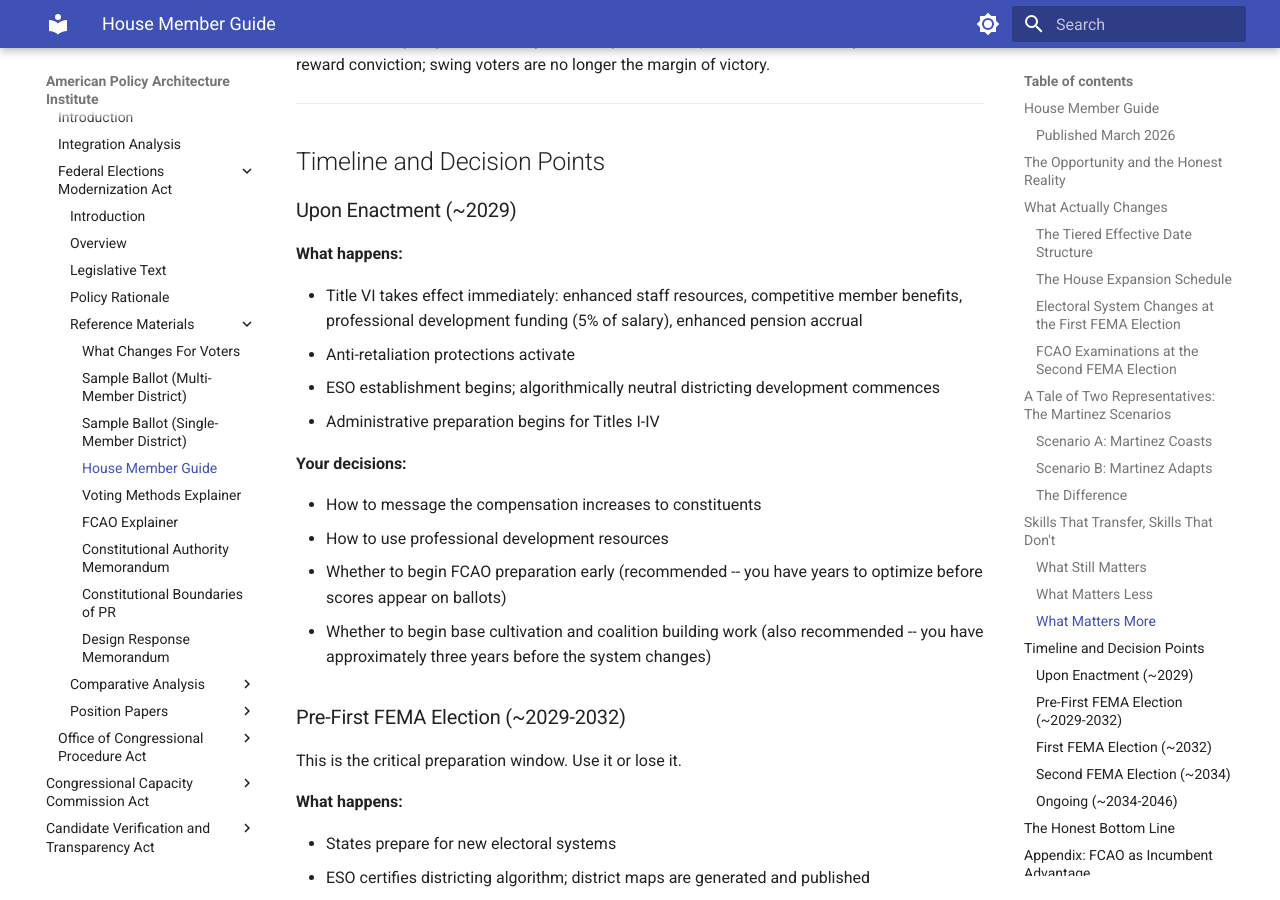
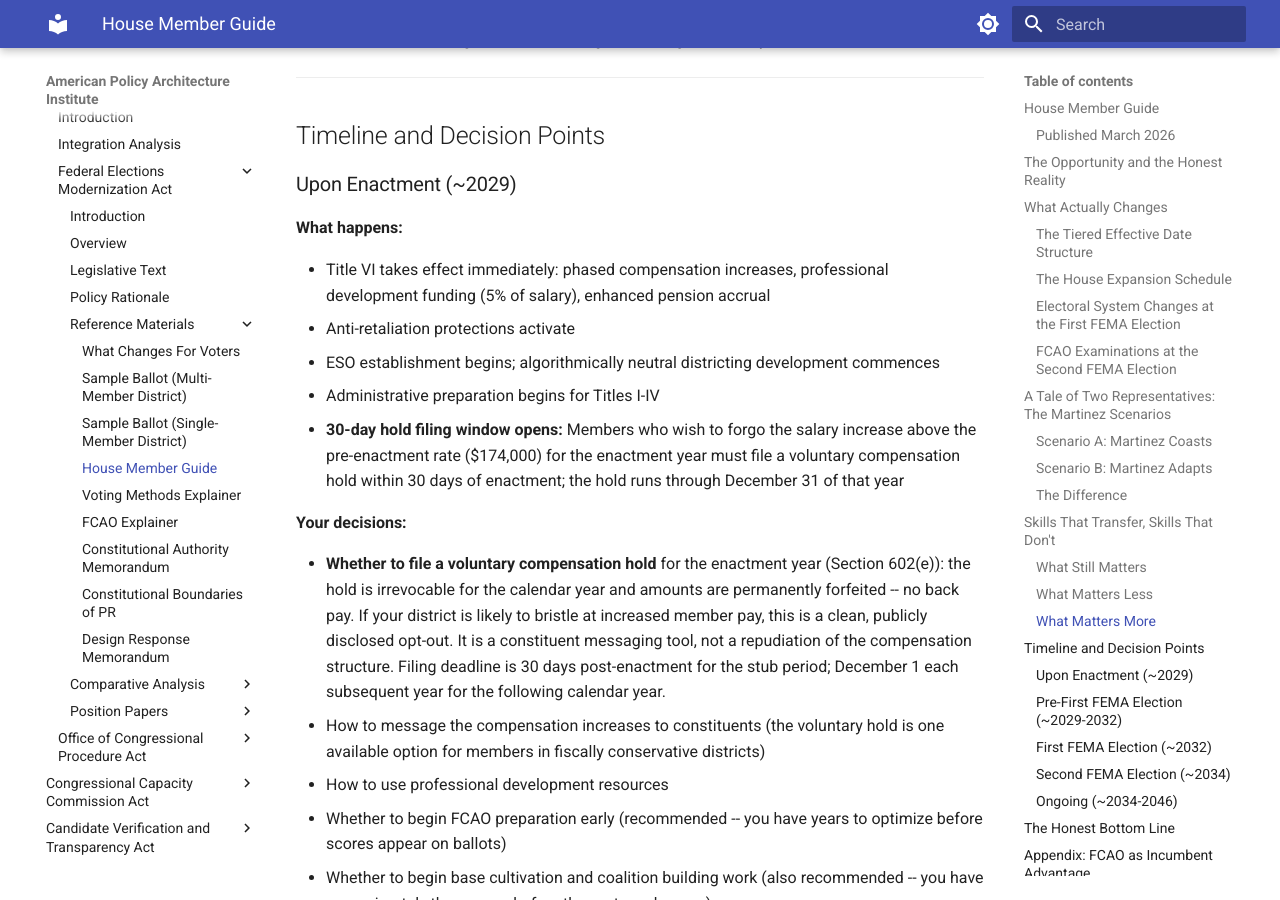
Before and after one commit to albertintech/apai, an MkDocs documentation site: the page built from docs/congress/cmf/fema/house-member-guide.md, in a window 1280 px wide and 900 px high, scrolled down 7123 px. Built offline with MkDocs 1.6.1 and Material for MkDocs 9.7.7, drawn with Linux system fonts in a browser that asks for light colours; some of the changed text lies outside the part shown.

Commit message:
Update house-member-guide.md

```diff
--- a/docs/congress/cmf/fema/house-member-guide.md
+++ b/docs/congress/cmf/fema/house-member-guide.md
@@ -28,7 +28,7 @@ The Act uses a tiered triggering system that activates different provisions at d
 
 | Tier | What Takes Effect | When |
 |------|-------------------|------|
-| **Tier 1** | Title VI (staff resources, competitive member benefits, professional development), Title VII (enforcement), Title VIII (general provisions) | Upon enactment |
+| **Tier 1** | Title VI (compensation, professional development), Title VII (enforcement), Title VIII (general provisions) | Upon enactment |
 | **Tier 2** | Titles I-IV (ballot access, party recognition, House expansion, electoral reform) | First FEMA Election |
 | **Tier 3** | Title V (FCAO examinations) | Second FEMA Election |
 
@@ -50,7 +50,7 @@ That gives you approximately three years from enactment.
 | ~2044 | 720 | +35 |
 | ~2046 | ~720 | Cube root compliance |
 
-Cube root compliance is reached in approximately 14 years -- three presidential terms. Enhanced staff resources and competitive member benefits take effect upon enactment, with electoral upgrades following on a defined schedule.
+Cube root compliance is reached in approximately 14 years -- three presidential terms. Members who vote for the Act will see results during their careers.
 
 ### Electoral System Changes at the First FEMA Election
 
@@ -188,14 +188,16 @@ The preparation window is approximately three years. That is a meaningful amount
 
 **What happens:**
 
-- Title VI takes effect immediately: enhanced staff resources, competitive member benefits, professional development funding (5% of salary), enhanced pension accrual
+- Title VI takes effect immediately: phased compensation increases, professional development funding (5% of salary), enhanced pension accrual
 - Anti-retaliation protections activate
 - ESO establishment begins; algorithmically neutral districting development commences
 - Administrative preparation begins for Titles I-IV
+- **30-day hold filing window opens:** Members who wish to forgo the salary increase above the pre-enactment rate ($174,000) for the enactment year must file a voluntary compensation hold within 30 days of enactment; the hold runs through December 31 of that year
 
 **Your decisions:**
 
-- How to message the compensation increases to constituents
+- **Whether to file a voluntary compensation hold** for the enactment year (Section 602(e)): the hold is irrevocable for the calendar year and amounts are permanently forfeited -- no back pay. If your district is likely to bristle at increased member pay, this is a clean, publicly disclosed opt-out. It is a constituent messaging tool, not a repudiation of the compensation structure. Filing deadline is 30 days post-enactment for the stub period; December 1 each subsequent year for the following calendar year.
+- How to message the compensation increases to constituents (the voluntary hold is one available option for members in fiscally conservative districts)
 - How to use professional development resources
 - Whether to begin FCAO preparation early (recommended -- you have years to optimize before scores appear on ballots)
 - Whether to begin base cultivation and coalition building work (also recommended -- you have approximately three years before the system changes)
@@ -385,6 +387,19 @@ The following sections provide tabular reference data supporting the narrative g
 |-----------|---------|--------|-------|
 | Enhanced MRA | 606 | +35% (~$450-550k/year) | Upon initial House expansion |
 | Public Matching Funds | 607 | 6:1 up to $5M | For qualifying candidates |
+
+### Voluntary Compensation Hold (Section 602(e) -- Tier 1)
+
+| Feature | Detail |
+|---------|--------|
+| Eligible | Any member of Congress |
+| Scope | Salary only; does not affect pension (Sec. 603), professional development (Sec. 604), MRA (Sec. 606), or any other Title VI provision |
+| Stub Period Filing | Within 30 days of enactment; hold runs through December 31 |
+| Annual Filing Deadline | December 1 for the following calendar year |
+| Commitment | Irrevocable for the calendar year filed; no partial-year holds |
+| Forfeiture | Permanent; no back pay, no deferral, no credit accumulation |
+| Withdrawal | Do not refile; member reverts to statutory rate then in effect |
+| Public Record | Maintained by Clerk of the House / Secretary of the Senate |
 
 ### Career Value Comparison
 
@@ -420,7 +435,7 @@ Under single implementation, the primary protection for incumbents is mathematic
 | 5-seat district | ~16-20% | Low threshold; any incumbent with real base support wins |
 | 7-seat district | ~12-14% | Very low threshold; broad incumbency protection |
 
-No transition protection provisions exist. Title VI's enhanced staff resources and competitive member benefits are the incentive alignment mechanism. STAR-PR's mathematics provide the electoral security.
+No transition protection provisions exist. Title VI's compensation and capacity improvements are the incentive alignment mechanism. STAR-PR's mathematics provide the electoral security.
 
 ---
 
@@ -521,7 +536,7 @@ All qualifying states (3+ Representatives) elect from multi-member districts beg
 
 ### The Two-Year Reality
 
-Under single implementation, every current member serving in a qualifying state faces multi-member districts at the First FEMA Election (~2032). There is no phased transition, no optional participation period, and no incumbent protection mechanism beyond Title VI's enhanced staff resources and competitive benefits and STAR-PR's mathematical threshold.
+Under single implementation, every current member serving in a qualifying state faces multi-member districts at the First FEMA Election (~2032). There is no phased transition, no optional participation period, and no incumbent protection mechanism beyond Title VI's compensation provisions and STAR-PR's mathematical threshold.
 
 | Current Status | First FEMA Election Impact | Preparation Window |
 |---------------|---------------------------|-------------------|
@@ -606,7 +621,7 @@ Under single implementation, every current member serving in a qualifying state
 | Retakes | Unlimited; highest score reported |
 | Effective Date | Second FEMA Election |
 
-### Title VI: Staff Resources and Competitive Member Benefits (Tier 1)
+### Title VI: Compensation (Tier 1)
 
 | Provision | House | Senate |
 |-----------|-------|--------|
@@ -621,19 +636,7 @@ Under single implementation, every current member serving in a qualifying state
 <!--
 ## Revision History
 
-**Revision 5.0** (Current)
-- Updated reference line from Rev 5.2 to Rev 5.4
-- Reframed Tier 1 table cell from "compensation, professional development" to "staff resources, competitive member benefits, professional development"
-- Replaced personal benefit framing in expansion schedule ("Members who vote for the Act will see results during their careers") with institutional framing
-- Reframed Tier 1 description in timeline section: "phased compensation increases" to "enhanced staff resources, competitive member benefits"
-- Corrected pension accrual comparison from "2.5% vs. 1.7%" (pre-2012 FERS rate) to "2.5% vs. current 1.0%" (post-2012 FERS rate)
-- Reframed protection provisions summary: "compensation and capacity improvements" to "enhanced staff resources and competitive member benefits"
-- Reframed career impact section: "compensation provisions" to "enhanced staff resources and competitive benefits"
-- Reframed Title VI Data Reference header from "Compensation" to "Staff Resources and Competitive Member Benefits"
-- Corrected download link path from `electoral/cmf/fema/` to `congress/cmf/fema/`
-- Added "Last revised" line per DPS Rev 2.5
-
-**Revision 4.0**
+**Revision 4.0** (Current)
 - Rebuilt for FEMA Rev 5.2; single implementation replaces phased rollout throughout
 - Updated reference line from Rev 5.0 to Rev 5.2; publication date updated to March 2026
 - Updated illustrative timeline baseline from 2026 enactment to 2029 enactment (earliest realistic passage requiring Democratic trifecta following 2028 presidential election); First FEMA Election updated from ~2028 to ~2032; Second FEMA Election updated from ~2030 to ~2034; cube root compliance updated from ~2040 to ~2046; preparation window updated from ~2 years to ~3 years throughout
@@ -651,6 +654,10 @@ Under single implementation, every current member serving in a qualifying state
 - Wrapped revision history in HTML comment block per DPS Rev 2.3, Section 1.4
 - Added "Revision history available in the raw file." note per DPS Section 1.3
 - Added download link per DPS Section 1.9
+- Updated reference line from Rev 5.2 to Rev 5.4; propagated Section 602(e) Voluntary Compensation Hold
+- Added 30-day stub period filing window to "Upon Enactment" What Happens list
+- Added voluntary hold filing decision to "Upon Enactment" Your Decisions list, including constituent messaging framing; updated compensation messaging bullet to reference the hold as one available option
+- Added "Voluntary Compensation Hold (Section 602(e) -- Tier 1)" sub-table to Data Reference Section II: scope, stub period filing, annual deadline, commitment, forfeiture, withdrawal, and public record
 
 **Revision 3.0**
 - Updated from CMA Rev 4.2 to FEMA Rev 5.0
@@ -711,7 +718,7 @@ Under single implementation, every current member serving in a qualifying state
 
 *Revision history available in the raw file.*
 
-> [Download this document](https://github.com/albertintech/apai/blob/main/docs/congress/cmf/fema/house-member-guide.md) (opens on GitHub -- click the download button)
+> [Download this document](https://github.com/albertintech/apai/blob/main/docs/electoral/cmf/fema/house-member-guide.md) (opens on GitHub -- click the download button)
 
 *Last revised April 2026*
 
```
Also changed, not shown: other parts of docs/congress/cmf/fema/house-member-guide.md (+1 -1 lines).
